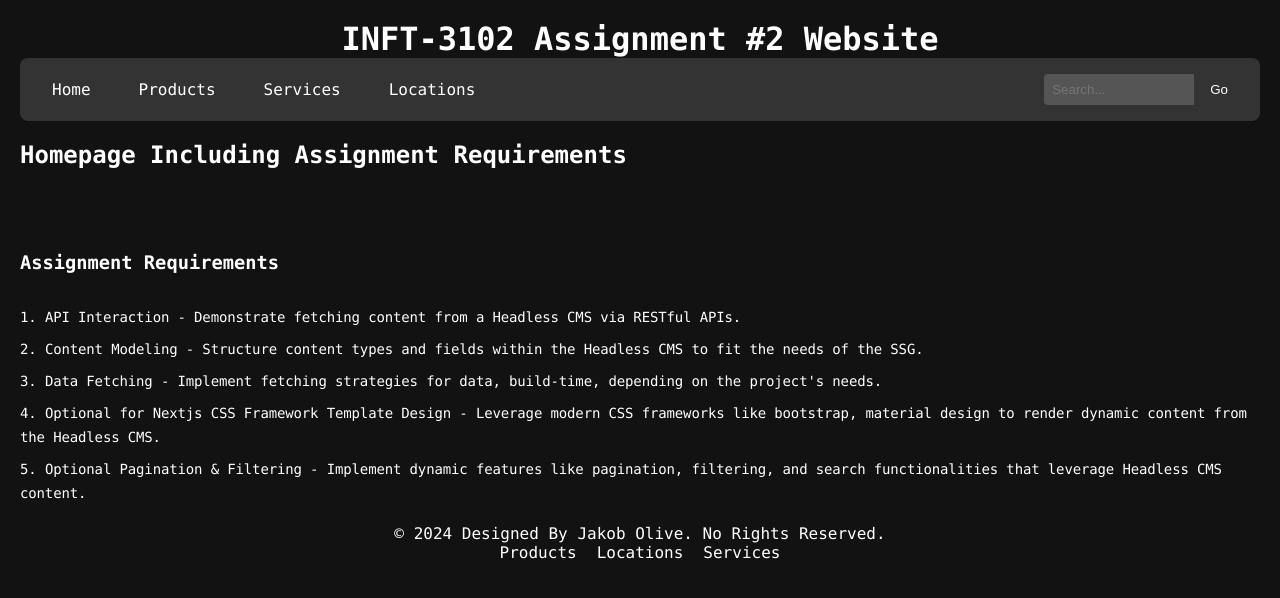
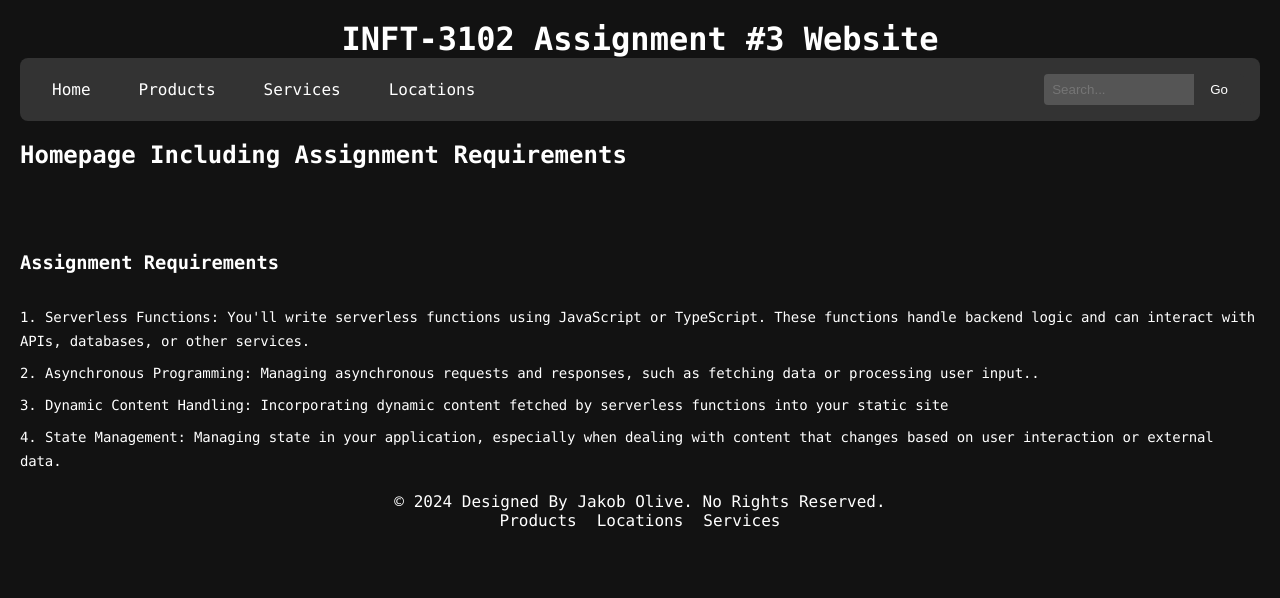
Before and after one commit to Jakobolive/INFT-3102-Assignment2, a Next.js app in the folder Project/my-next-app/: page / in a window 1280 px wide. Shown: the top 598 px of the page. Built offline with nearby package versions, Linux system fonts and the light colour scheme.

Commit message:
Adjusted File Structure & Comments
Removed the Lib subfolder as we no longer needed it and made text consistent for assignment #3's requirements.

```diff
--- a/Project/my-next-app/src/components/header/header.js
+++ b/Project/my-next-app/src/components/header/header.js
@@ -1,7 +1,7 @@
 export default function Header(){
   return (
       <>
-      <h1>INFT-3102 Assignment #2 Website</h1>
+      <h1>INFT-3102 Assignment #3 Website</h1>
       <nav class="navbar">
           <ul class="menu">
             <li class="menu-item"><a href="/">Home</a></li>
--- /dev/null
+++ b/Project/my-next-app/src/pages/api/locations.js
@@ -0,0 +1,15 @@
+import axios from 'axios'
+
+// Grabbing the URL for strapi from the environment.
+const STRAPI_URL = process.env.STRAPI_API_URL
+
+// Exporting the locations list.
+export default async function handler(request, response) {
+    try{
+        const response = await axios.get( STRAPI_URL + "locations")
+        return response.data
+    }
+    catch (error) {
+            console.error("Error in fetching locationsList: " + error)
+    }
+}
--- /dev/null
+++ b/Project/my-next-app/src/pages/api/products.js
@@ -0,0 +1,14 @@
+import axios from "axios"
+// Grabbing the URL for strapi from the environment.
+const STRAPI_URL = process.env.STRAPI_API_URL
+
+// Exporting the products list.
+export default async function handler(request, response) {
+    try{
+        const response = await axios.get( STRAPI_URL + "products?populate=productImage")
+        return response.data
+    }
+    catch (error) {
+            console.error("Error in fetching productList: " + error)
+    }
+}
--- /dev/null
+++ b/Project/my-next-app/src/pages/api/services.js
@@ -0,0 +1,15 @@
+import axios from 'axios'
+
+// Grabbing the URL for strapi from the environment.
+const STRAPI_URL = process.env.STRAPI_API_URL
+
+// Exporting the services list.
+export default async function handler(request, response) {
+    try{
+        const response = await axios.get( STRAPI_URL + "services")
+        return response.data
+    }
+    catch (error) {
+            console.error("Error in fetching servicesList: " + error)
+    }
+}
--- a/Project/my-next-app/src/pages/index.js
+++ b/Project/my-next-app/src/pages/index.js
@@ -15,11 +15,10 @@ export default function Home() {
           <br />
           <h3>Assignment Requirements</h3>
           <ol>
-            <li>API Interaction - Demonstrate fetching content from a Headless CMS via RESTful APIs.</li>
-            <li>Content Modeling - Structure content types and fields within the Headless CMS to fit the needs of the SSG.</li>
-            <li>Data Fetching - Implement fetching strategies for data, build-time, depending on the project's needs.</li>
-            <li>Optional for Nextjs CSS Framework Template Design - Leverage modern CSS frameworks like bootstrap, material design to render dynamic content from the Headless CMS.</li>
-            <li>Optional Pagination & Filtering - Implement dynamic features like pagination, filtering, and search functionalities that leverage Headless CMS content.</li>
+            <li>Serverless Functions: You'll write serverless functions using JavaScript or TypeScript. These functions handle backend logic and can interact with APIs, databases, or other services.</li>
+            <li>Asynchronous Programming: Managing asynchronous requests and responses, such as fetching data or processing user input..</li>
+            <li>Dynamic Content Handling: Incorporating dynamic content fetched by serverless functions into your static site</li>
+            <li>State Management: Managing state in your application, especially when dealing with content that changes based on user interaction or external data.</li>
           </ol>
         </main>
     </>
--- a/Project/my-next-app/src/pages/products/index.js
+++ b/Project/my-next-app/src/pages/products/index.js
@@ -1,10 +1,11 @@
 import Head from "next/head";
 import styles from "@/styles/Home.module.css";
 import { useState } from "react";
-import { fetchProductsList } from "../../lib/strapi";
+//import { fetchProductsList } from "../api/products";
+import handler from "../api/products";
 
 export async function getStaticProps() {
-  const productsList = await fetchProductsList();
+  const productsList = await handler();
   return {
     props: { productsList }
   };
```
Also changed, not shown: Project/my-next-app/src/lib/strapi.js (deleted, +0 -34 lines), 1 other file (tests, documents, lock files or other folders).
